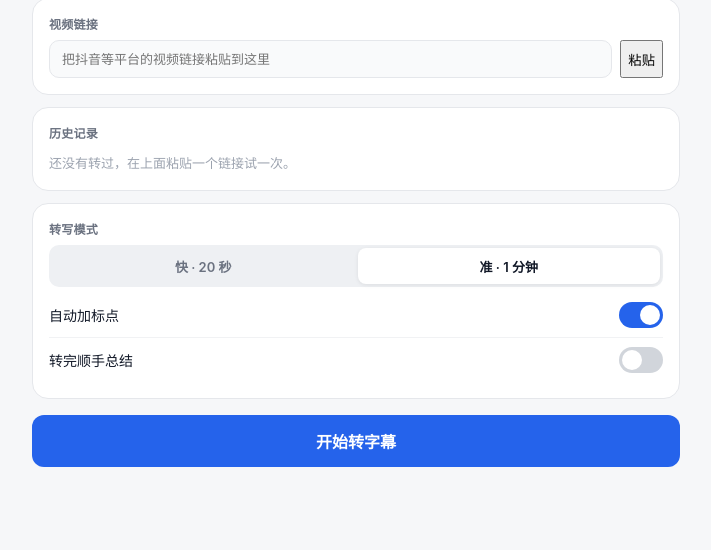
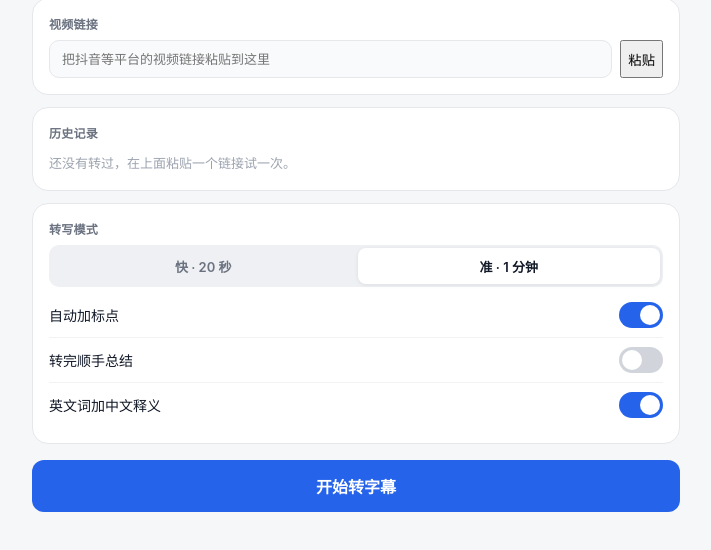
Before and after one commit to zwm660818-blip/video-subtitle-server, a plain HTML site: page index.html in a window 1280 px wide. Shown: the part 76-626 px from the top of the page, without its empty margins (284-995 px from the left). Drawn offline with Linux system fonts and the light colour scheme; no server answers.

Commit message:
把英文词加中文释义开关加回来（之前页面更新时丢了），保留客户端去括号名单

```diff
--- a/index.html
+++ b/index.html
@@ -129,6 +129,7 @@
     <div style="height:6px"></div>
     <div class="a-row"><span>自动加标点</span><button class="switch on" id="punct-switch" onclick="this.classList.toggle('on')" aria-label="自动加标点开关"></button></div>
     <div class="a-row"><span>转完顺手总结</span><button class="switch" id="summary-switch" onclick="this.classList.toggle('on')" aria-label="转完总结开关"></button></div>
+    <div class="a-row"><span>英文词加中文释义</span><button class="switch on" id="annotate-switch" onclick="toggleAnnotate()" aria-label="英文词加中文释义开关"></button></div>
   </div>
 
   <button class="a-cta" id="cta" onclick="runTranscribe()">开始转字幕</button>
@@ -184,12 +185,25 @@ var LS_TS = 'vts.showTimestamps';
 var LS_RESULT = 'vts.lastResult';
 var LS_JOB = 'vts.pendingJob';
 var LS_HISTORY = 'vts.history';
+var LS_ANNOTATE = 'vts.annotateEnglish';
 var HISTORY_MAX = 20;
 var showTimestamps = true;
+var annotateEnglish = true;   /* 英文词后面加（中文意思），默认开 */
 function storeGet(k){ try { return window.localStorage.getItem(k); } catch(e) { return null; } }
 function storeSet(k, v){ try { window.localStorage.setItem(k, v); } catch(e) {} }
 function storeRemove(k){ try { window.localStorage.removeItem(k); } catch(e) {} }
 if(storeGet(LS_TS) === '0') showTimestamps = false;
+if(storeGet(LS_ANNOTATE) === '0') annotateEnglish = false;
+
+function applyAnnotateSwitch(){
+  var sw = document.getElementById('annotate-switch');
+  if(sw) sw.classList.toggle('on', annotateEnglish);
+}
+function toggleAnnotate(){
+  annotateEnglish = !annotateEnglish;
+  storeSet(LS_ANNOTATE, annotateEnglish ? '1' : '0');
+  applyAnnotateSwitch();
+}
 
 /* ---------- 常见英文词释义清理：结果一拿到就去掉这些词后面的中文释义括号 ----------
    后端校对会给英文词加中文释义，但常见词/品牌/模型名不需要。显示、复制、下载、
@@ -498,7 +512,7 @@ function postJob(url){
   return fetch(API_BASE + '/transcribe', {
     method: 'POST',
     headers: { 'Content-Type': 'application/json' },
-    body: JSON.stringify({ url: url, mode: currentMode })
+    body: JSON.stringify({ url: url, mode: currentMode, annotate: annotateEnglish })
   }).then(function(res){
     return res.text().then(function(text){
       var data = null;
@@ -819,6 +833,7 @@ async function resumeJob(job){
 }
 function restoreOnLoad(){
   applyTsSwitch();
+  applyAnnotateSwitch();
   /* 历史迁移：本地已经存着的上次结果，作为历史里的第一条 */
   var lastSaved = null;
   try { lastSaved = JSON.parse(storeGet(LS_RESULT) || 'null'); } catch(e) {}
```
